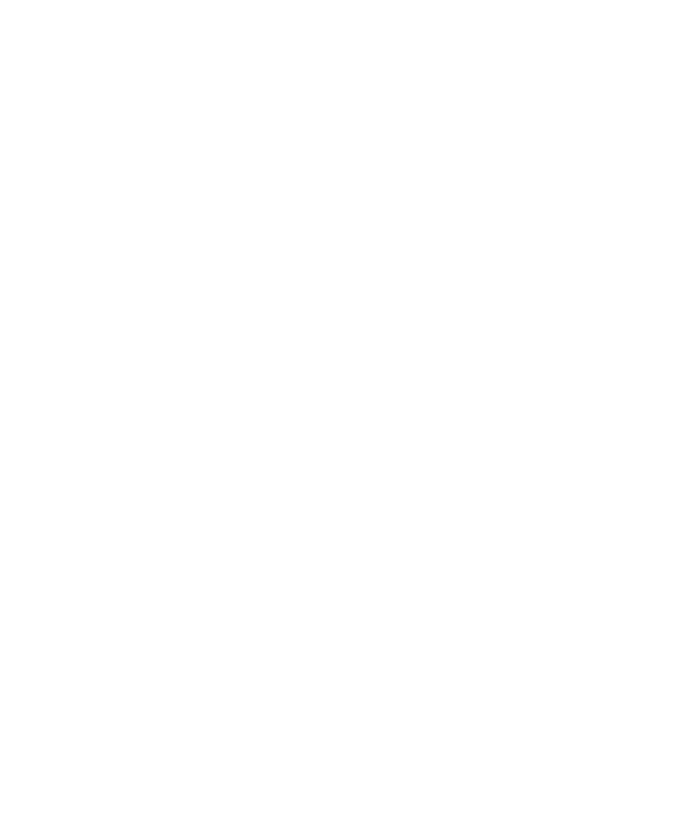
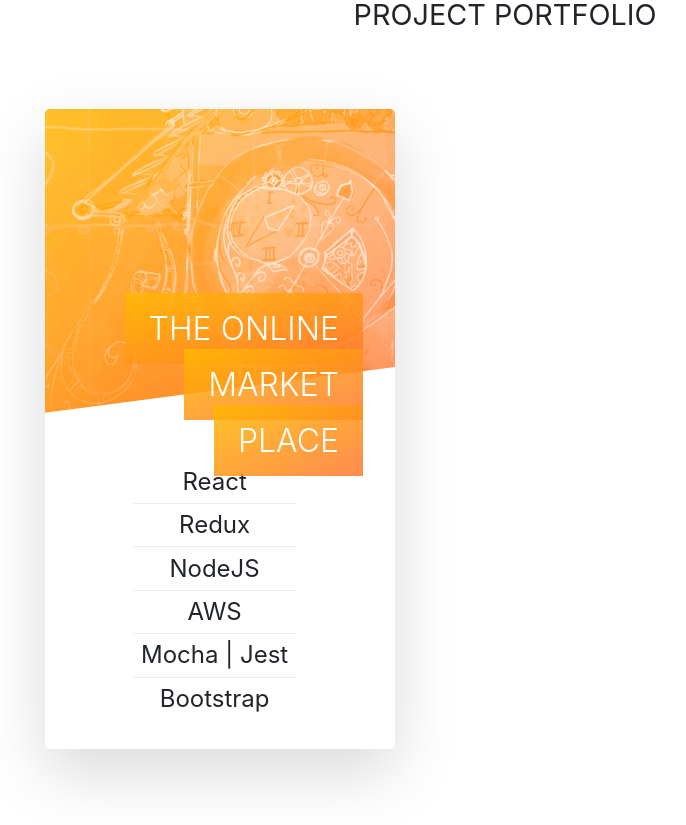
Before and after one commit to ndumpala505/ndumpalaport, a React (Create React App) app: page / in a window 1280 px wide. Shown: the part 2091-2916 px from the top of the page, without its empty margins (135-821 px from the left). Before the commit the page ends 2099 px from the top, so only its background shows below. Built offline with nearby package versions, Linux system fonts and the light colour scheme.

Commit message:
creating cards

```diff
--- a/src/containers/ProjectPortfolio.js
+++ b/src/containers/ProjectPortfolio.js
@@ -1,14 +1,57 @@
 import React from 'react';
-import { Container, Row, Col } from 'react-bootstrap';
+import { Container, Row, Col, Button } from 'react-bootstrap';
 import SubHeading  from '../components/SubHeading';
 
 const ProjectPortfolio = React.memo(() => {
 
     return (
         <Container>
-            <Row className="flex-center margin-vertical-sm margin-horizontal-sm">
+            <Row className="flex-center margin-vertical-xlg padding-vertical-xlg margin-horizontal-sm">
                 <SubHeading heading="PROJECT PORTFOLIO" className="text-size-md text-center"/>
             </Row>
+            <div>
+                <Row className="justify-content-md-center">
+                    <Col xs={12} md={4}>
+                        <div className="project">
+                            <div className="cardSide cardFront">
+                                <div className="cardPicture cardFrontImage1">
+                                </div>
+                                <h4 className="cardHeading">
+                                    <span className="cardHeading_span cardHeading_span_1">
+                                    The Online Market place
+                                    </span>
+                                </h4>
+                                <div className="cardDetails">
+                                    <ul>
+                                        <li>React</li>
+                                        <li>Redux</li>
+                                        <li>NodeJS</li>
+                                        <li>AWS</li>
+                                        <li>Mocha | Jest</li>
+                                        <li>Bootstrap</li>
+                                    </ul>
+                                </div>
+                            </div>
+                            <div className="cardSide cardBack cardbackFill">
+                                <div className="cardCTA">
+                                     <div className="cardBackText">
+                                     The online marketplace for car purchasers and sellers.The site offers listings of
+                                     new and used vehicles for sale from dealers and private sellers. checkout the
+                                     website link below for more information.
+                                     </div>
+                                     <div>
+                                        <Button href="https:\\www.autotrader.com" noFollow variant="light" size="lg">Let's see</Button>
+                                     </div>
+                                </div>
+                            </div>
+                        </div>
+                    </Col>
+                    <Col xs={12} md={3}>
+                    </Col>
+                    <Col xs={12} md={3}>
+                    </Col>
+                </Row>
+            </div>
         </Container>
     );
 });
--- a/src/index.css
+++ b/src/index.css
@@ -133,6 +133,112 @@
    color: #FE4066;
 }
 
+
+.project {
+    height: 52rem;
+    perspective: 150rem;
+    -moz-perspective: 150rem;
+    position: relative;
+}
+
+.cardSide {
+    height: 40rem;
+    transition: all 800ms ease;
+    position: absolute;
+    top: 0;
+    left: 0;
+    width: 100%;
+    backface-visibility: hidden;
+    border-radius: .3rem;
+    box-shadow: 0 1.5rem 4rem rgba(0, 0, 0, 0.15);
+    overflow: hidden;
+}
+.cardFront {
+    background-color: #fff;
+}
+
+.cardBack {
+    transform: rotateY(180deg);
+}
+
+.cardbackFill {
+    background-image: linear-gradient(to right bottom, #ffb900, #ff7730);
+}
+
+.cardCTA {
+    position: absolute;
+    top: 50%;
+    left: 50%;
+    transform: translate(-50%, -50%);
+    width: 100%;
+    text-align: center;
+}
+.cardBackText {
+    color: #fff;
+    margin-bottom: 1rem;
+    padding: 1rem;
+}
+.project:hover .cardFront {
+    transform: rotateY(-180deg);
+}
+
+.project:hover .cardBack {
+    transform: rotateY(0);
+}
+
+.cardPicture {
+    height: 19rem;
+    background-size: cover;
+    background-blend-mode: screen;
+    -webkit-clip-path: polygon(0 0, 100% 0, 100% 85%, 0 100%);
+    clip-path: polygon(0 0, 100% 0, 100% 85%, 0 100%);
+}
+.cardFrontImage1 {
+    background-image: linear-gradient(to right bottom, #ffb900, #ff7730), url("./Images/bg3.jpg");
+}
+
+.cardHeading {
+    font-size: 2rem;
+    font-weight: 300;
+    text-transform: uppercase;
+    text-align: right;
+    color: #fff;
+    position: absolute;
+    top: 12rem;
+    right: 2rem;
+    width: 75%;
+    z-index: 1;
+    line-height: 3.5rem;
+}
+.cardHeading_span {
+    padding: 1rem 1.5rem;
+    -webkit-box-decoration-break: clone;
+    box-decoration-break: clone;
+}
+
+.cardHeading_span_1 {
+    background-image: linear-gradient(to right bottom, rgba(255, 185, 0, 0.85), rgba(255, 119, 48, 0.85));
+}
+
+.cardDetails {
+    padding: 3rem;
+}
+
+.cardDetails ul{
+    list-style: none;
+    width: 80%;
+}
+
+.cardDetails ul li {
+    text-align: center;
+    font-size: 1.5rem;
+    padding: 0.2rem;
+}
+
+.cardDetails ul li:not(:last-child) {
+    border-bottom: 1px solid #eee;
+}
+
 /* css library*/
 .text-center {
     text-align: center;
```
